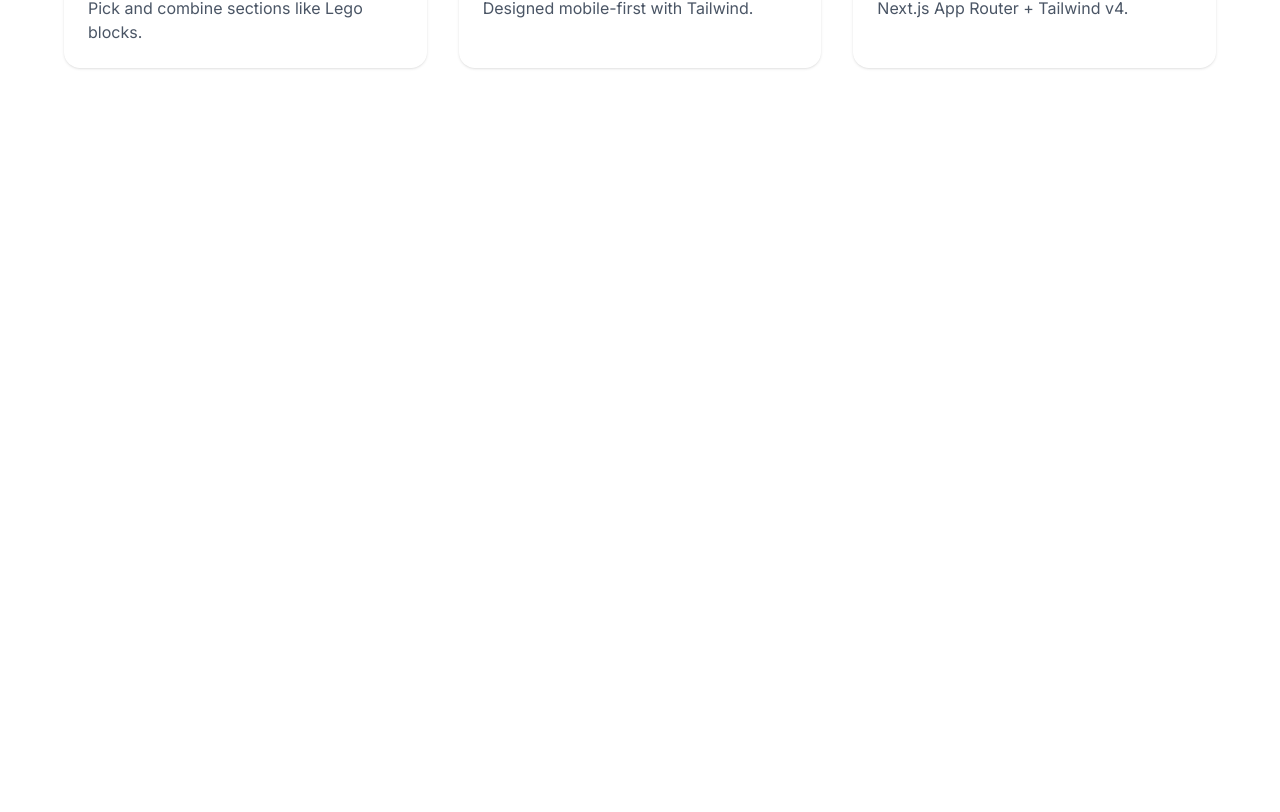
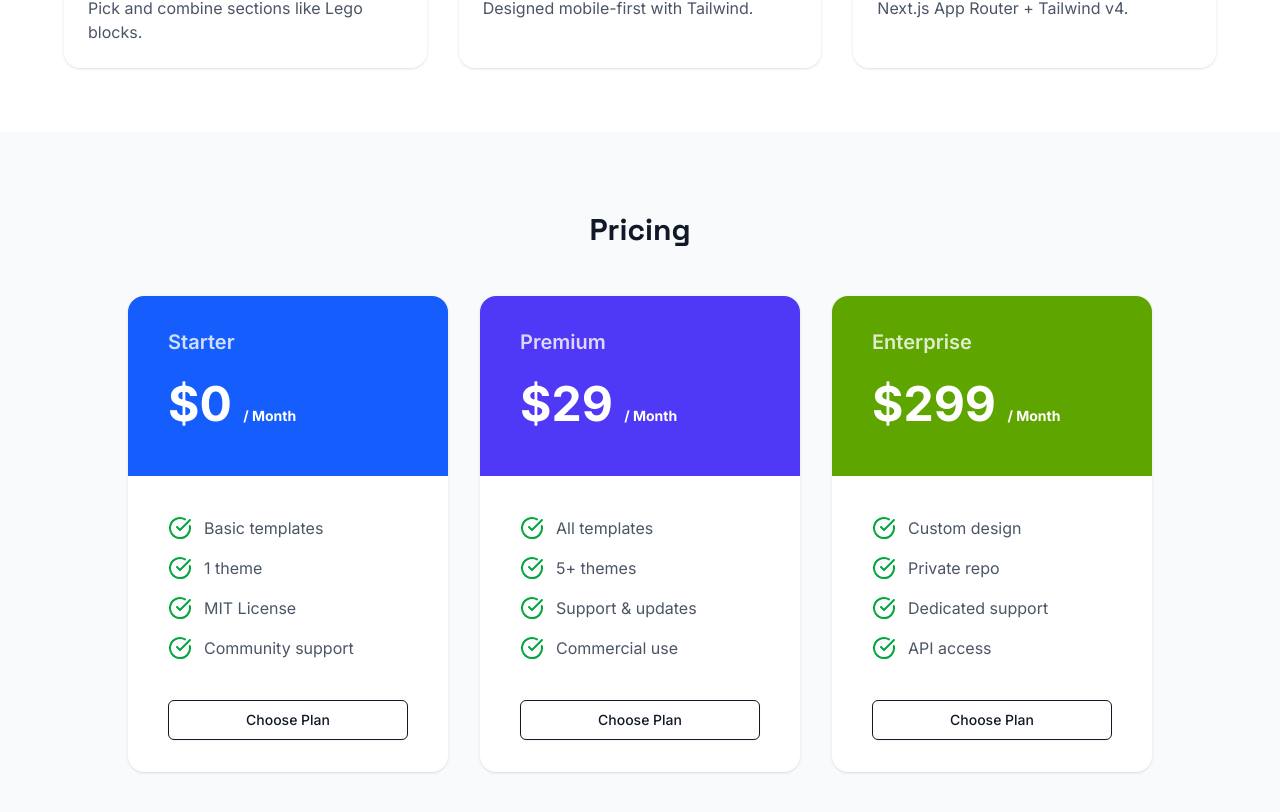
Before and after one commit to rashedInt32/launchpad-ui, a Next.js app: page /variants/saas in a window 1280 px wide. Shown: the part 1100-1912 px from the top of the page. Before the commit the page ends 1232 px from the top, so only its background shows below. Built offline with nearby package versions, Linux system fonts and the light colour scheme.

Commit message:
feat: add Pricing section

```diff
--- a/app/variants/saas/page.tsx
+++ b/app/variants/saas/page.tsx
@@ -1,5 +1,6 @@
 import { SassHeader } from "@/components/headers";
 import { SassHero } from "@/components/heroes";
+import { SaasPricing } from "@/components/pricing";
 import { SassFeatures } from "@/components/sections";
 
 export default function SassLanding() {
@@ -8,6 +9,7 @@ export default function SassLanding() {
       <SassHeader />
       <SassHero />
       <SassFeatures />
+      <SaasPricing />
     </div>
   );
 }
--- a/components/pricing/index.tsx
+++ b/components/pricing/index.tsx
@@ -0,0 +1 @@
+export { SaasPricing } from "./saas-pricing";
--- /dev/null
+++ b/components/pricing/saas-pricing.tsx
@@ -0,0 +1,80 @@
+import { CheckCircle } from "lucide-react";
+import { Button } from "@/components/ui/button";
+
+const plans = [
+  {
+    plan: "Starter",
+    price: "$0",
+    features: [
+      "Basic templates",
+      "1 theme",
+      "MIT License",
+      "Community support",
+    ],
+    color: "bg-blue-600",
+  },
+  {
+    plan: "Premium",
+    price: "$29",
+    features: [
+      "All templates",
+      "5+ themes",
+      "Support & updates",
+      "Commercial use",
+    ],
+    color: "bg-indigo-600",
+  },
+  {
+    plan: "Enterprise",
+    price: "$299",
+    features: [
+      "Custom design",
+      "Private repo",
+      "Dedicated support",
+      "API access",
+    ],
+    color: "bg-lime-600",
+  },
+];
+
+export function SaasPricing() {
+  return (
+    <section id="pricing" className="py-20 px-6 bg-gray-50">
+      <h2 className="text-3xl font-heading font-bold text-center mb-12">
+        Pricing
+      </h2>
+      <div className="grid md:grid-cols-3 gap-8 max-w-5xl mx-auto">
+        {plans.map((p) => (
+          <div
+            key={p.plan}
+            className=" rounded-xl shadow-sm bg-white overflow-hidden"
+          >
+            <div
+              className={`py-8 px-10 bg-[var(--primary)] text-white} ${p.color}`}
+            >
+              <h3 className="text-xl font-semibold mb-6 text-white/80 ">
+                {p.plan}
+              </h3>
+              <p className="text-5xl font-bold mb-4 text-white">
+                {p.price} <span className="text-sm">/ Month</span>
+              </p>
+            </div>
+
+            <ul className="space-y-4 text-gray-600 p-10">
+              {p.features.map((f) => (
+                <li key={f} className="flex items-start gap-3">
+                  <CheckCircle size={24} className="text-green-600" /> {f}
+                </li>
+              ))}
+            </ul>
+            <div className="px-10 pb-8">
+              <Button variant="outline" className="w-full cursor-pointer">
+                Choose Plan
+              </Button>
+            </div>
+          </div>
+        ))}
+      </div>
+    </section>
+  );
+}
```
